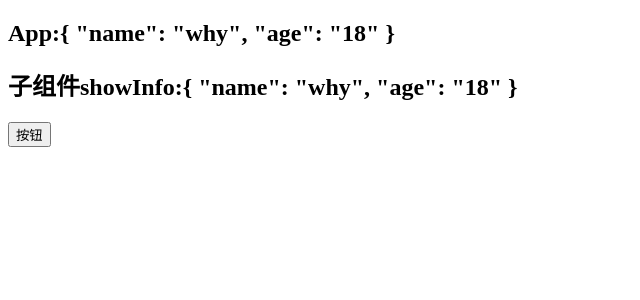
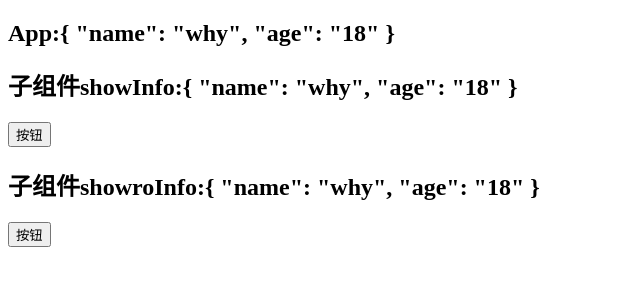
Before and after one commit to wgm0813/setup-demo, a Vue app: page / in a window 1280 px wide. Shown: the top 300 px of the page, without its empty margins (0-640 px from the left). Built offline with nearby package versions, Linux system fonts and the light colour scheme.

Commit message:
readonly:强制子组件不能修改父组件传递来的参数

```diff
--- a/src/03_Setup其他函数/App.vue
+++ b/src/03_Setup其他函数/App.vue
@@ -1,10 +1,10 @@
 <template>
   <h2>App:{{ info }}</h2>
-  <show-info :info="info" @changeInfo="changeInfoName"></show-info>
+  <show-info :info="info" :roInfo="roInfo" @changeInfo="changeInfoName" @changeInfoRo="changeInfoRoName"></show-info>
 </template>
 
 <script>
-import { reactive } from 'vue'
+import { reactive, readonly } from 'vue'
 import ShowInfo from './ShowInfo.vue';
 export default {
   components: { ShowInfo },
@@ -15,10 +15,16 @@ export default {
       age: '18',
     })
 
+    // 使用readonly包裹info
+    const roInfo = readonly(info)
+
     const changeInfoName=(payload)=>{
       info.name = payload
     }
-    return {info,changeInfoName};
+    const changeInfoRoName=(payload)=>{
+      info.name = payload
+    }
+    return {info, changeInfoName, roInfo,changeInfoRoName};
   }
 }
 </script>
--- a/src/03_Setup其他函数/ShowInfo.vue
+++ b/src/03_Setup其他函数/ShowInfo.vue
@@ -1,6 +1,11 @@
 <template>
   <h2>子组件showInfo:{{ info }}</h2>
   <button @click="updateSon">按钮</button>
+
+  <h2>子组件showroInfo:{{ roInfo }}</h2>
+  <!-- 如果没有eslint就不会出现被改动了，readonly只能显示，不会被修改 -->
+  <!-- <button @click="roInfo.name ='2123'">按钮</button> -->
+  <button @click="updateSonRo">按钮</button>
 </template>
 
 <script>
@@ -9,6 +14,10 @@ export default {
     info:{
       type: Object,
       default:()=>({})
+    },
+    roInfo:{
+      type: Object,
+      default:() => ({})
     }
   },
   emits: ['changeInfo'],
@@ -16,8 +25,11 @@ export default {
     function updateSon() {
       context.emit('changeInfo', 'wgm')
     }
+    function updateSonRo() {
+      context.emit('changeInfoRo', 'wgm2')
+    }
 
-    return {updateSon}
+    return {updateSon,updateSonRo}
   }
 }
 </script>
```
